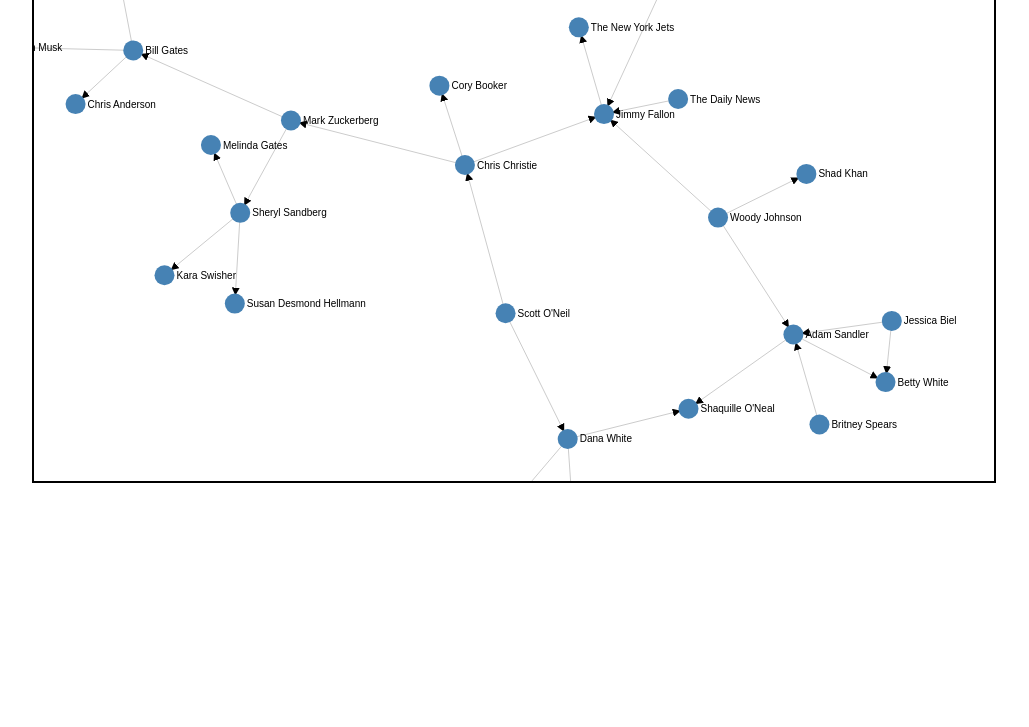
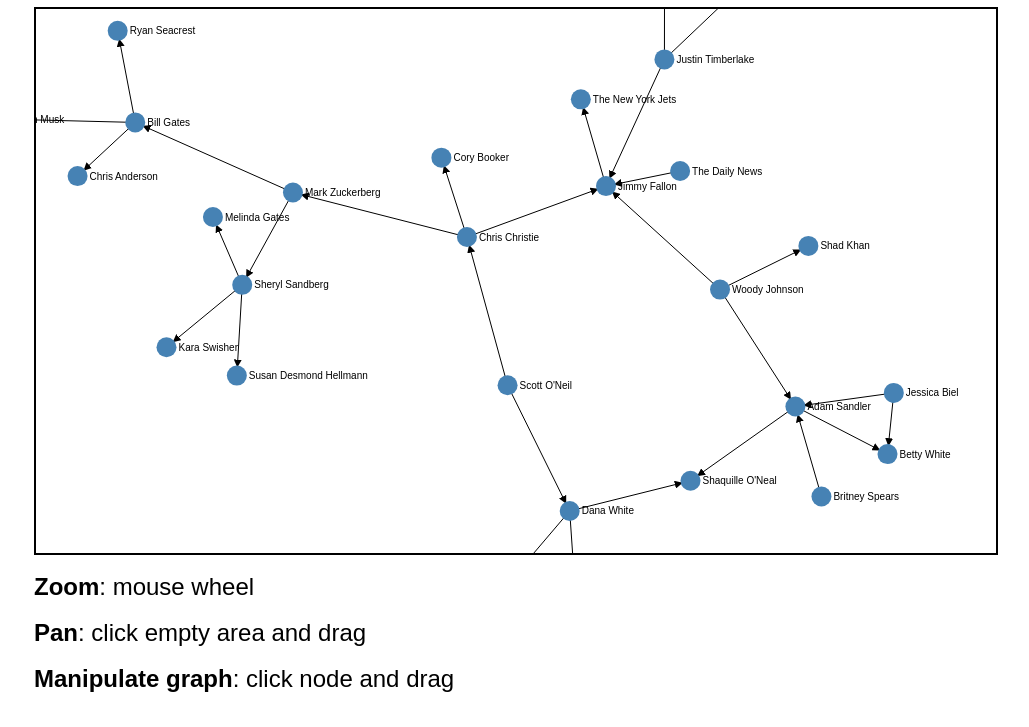
Before and after one commit to anderspitman/de_bruijn_visualizer, a plain HTML site: page index.html in a window 1280 px wide. Shown: the part 73-800 px from the top of the page, without its empty margins (126-1155 px from the left). Drawn offline with nearby package versions, Linux system fonts and the light colour scheme.

Commit message:
Add some informative text and formatting

```diff
--- a/index.html
+++ b/index.html
@@ -2,8 +2,12 @@
 <meta charset="utf-8">
 <style>
 
+body {
+  font-family: sans-serif;
+}
+
 .link {
-  stroke: #ccc;
+  stroke: #000;
 }
 
 .node text {
@@ -19,16 +23,41 @@
   pointer-events: all;
 }
 
-.wrapper {
+.center-container {
   width: 960px;
+  margin: auto;
+}
+
+.header {
+  text-align: center;
+}
+
+.graph-wrapper {
   height: 544px;
-  margin: auto;
+  width: 100%;
   border: 2px solid;
+}
+
+.instructions {
+  font-size: 24px;
 }
 
 </style>
 <body>
-<div class='wrapper'></div>
+<div class='header'>
+  <h1>ALS Ice Bucket Challenge Graph</h1>
+</div>
+<div class='center-container'>
+  <div class='graph-wrapper'></div>
+  <br>
+
+  <div class='instructions'><b>Zoom</b>: mouse wheel</div>
+  <br>
+  <div class='instructions'><b>Pan</b>: click empty area and drag</div>
+  <br>
+  <div class='instructions'><b>Manipulate graph</b>: click node and drag</div>
+
+</div>
 
 <script src="http://d3js.org/d3.v3.min.js"></script>
 <script>
@@ -117,7 +146,7 @@
 var width = 960,
     height = 544
 
-var svg = d3.select(".wrapper").append("svg")
+var svg = d3.select(".graph-wrapper").append("svg")
     .attr("class", "mainSvg")
     .attr("width", width)
     .attr("height", height)
```
